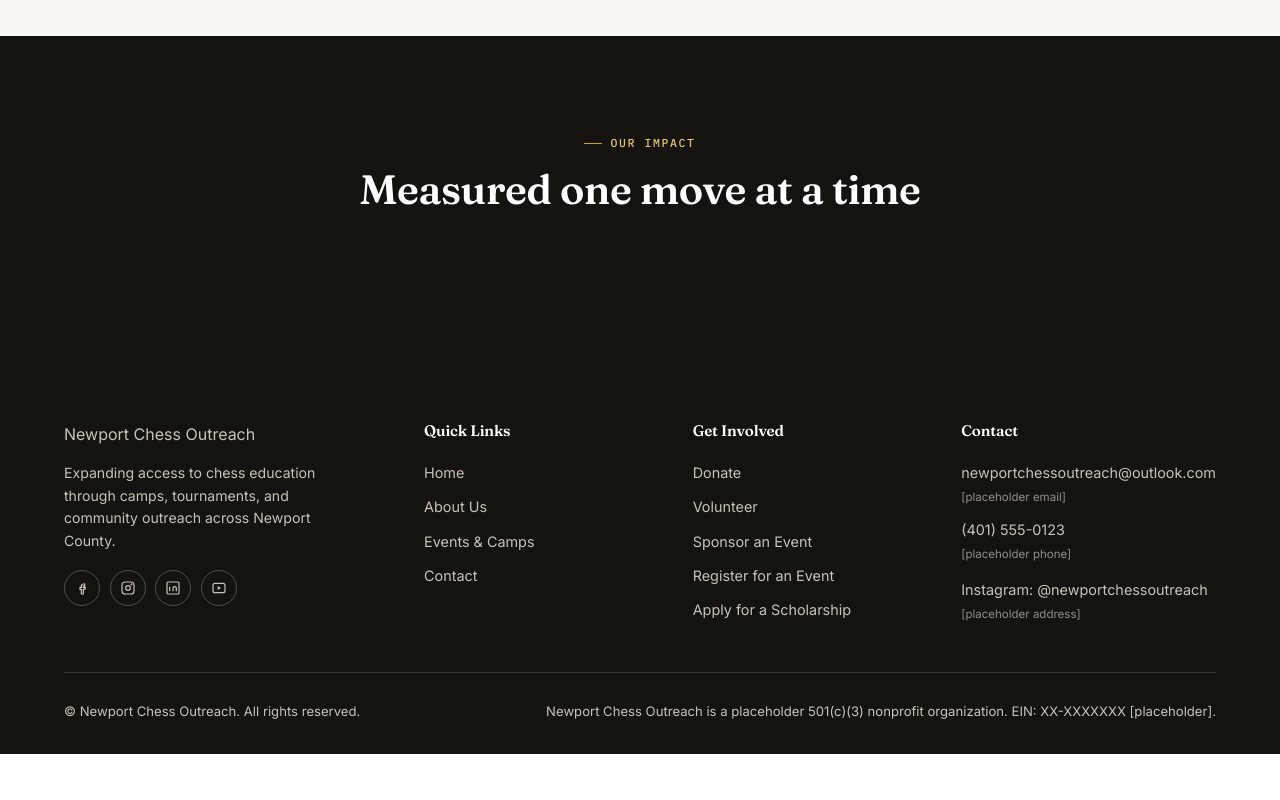
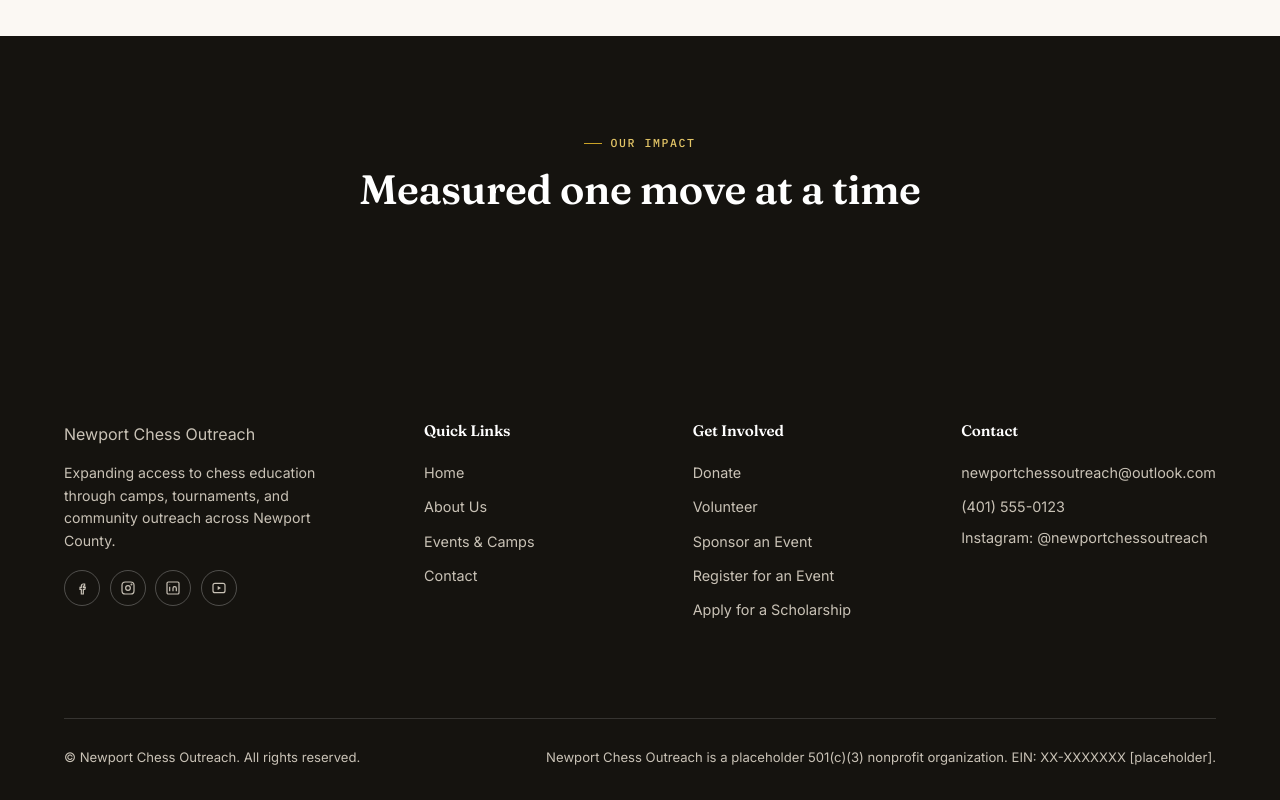
Before and after one commit to Dubby1108/newport-chess-outreach, a website: page index.html in a window 1280 px wide. Shown: the part 2521-3321 px from the top of the page. Before the commit the page ends 3275 px from the top, so only its background shows below. Drawn offline with Linux system fonts and the light colour scheme.

Commit message:
fixing text

```diff
--- a/data.js
+++ b/data.js
@@ -58,7 +58,7 @@ const SITE_DATA = {
       costCents: 29900,
       short: "A full week of instruction, puzzles, and friendly tournament play for beginner through advanced players.",
 
-      description: "**Knight4Life Summer Camp — Where Every Move Matters.** Five days. All skill levels. One unforgettable week. Knight4Life Summer Camp is a student-led chess program where beginners and experienced players alike learn, compete, and grow together. Hosted in partnership with Wise Camps, campers benefit from a structured, well-supervised environment with experienced staff supporting safety and daily operations throughout the week. Each day follows a thoughtfully designed curriculum—from tactical puzzles and team challenges to a Swiss-format tournament on Thursday and a Grand Finale celebration on Friday. Campers are grouped by skill level from day one, ensuring every child receives age-appropriate instruction, meaningful challenges, and personalized support. From a workshop with our guest titled player to mentorship from volunteers on state-placing high school teams, campers build confidence, critical thinking, and sportsmanship both on and off the board. Beyond chess, campers earn team points, solve daily puzzles, form new friendships, and leave with personalized achievement certificates and camp swag. It's educational, engaging, and a whole lot of fun. Whether your child is just learning the game or has been playing for years, there's a place for them here. Spots are limited—register today.",
+      description: "**Knight4Life Summer Camp — Where Every Move Matters.** Five days. All skill levels. One unforgettable week. Knight4Life Summer Camp is a student-led chess program where beginners and experienced players alike learn, compete, and grow together. Hosted alongside with Wise Camps, campers benefit from a structured, well-supervised environment with experienced staff supporting safety and daily operations throughout the week. Each day follows a thoughtfully designed curriculum—from tactical puzzles and team challenges to a Swiss-format tournament on Thursday and a Grand Finale celebration on Friday. Campers are grouped by skill level from day one, ensuring every child receives age-appropriate instruction, meaningful challenges, and personalized support. From a workshop with our guest titled player to mentorship from volunteers on state-placing high school teams, campers build confidence, critical thinking, and sportsmanship both on and off the board. Beyond chess, campers earn team points, solve daily puzzles, form new friendships, and leave with personalized achievement certificates and camp swag. It's educational, engaging, and a whole lot of fun. Whether your child is just learning the game or has been playing for years, there's a place for them here. Spots are limited—register today.",
       schedule: [
         { time: "9:30 – 9:45 AM", activity: "Arrival & morning puzzle" },
         { time: "9:30 – 10:30 AM", activity: "Lessons and Workshops" },
--- a/index.html
+++ b/index.html
@@ -175,9 +175,9 @@
       </div>
       <div>
         <h4>Contact</h4>
-        <a href="mailto:newportchessoutreach@outlook.com">newportchessoutreach@outlook.com<br><span style="font-size:0.72rem;opacity:0.7;">[placeholder email]</span></a>
-        <a href="tel:+14015550123">(401) 555-0123<br><span style="font-size:0.72rem;opacity:0.7;">[placeholder phone]</span></a>
-        <span style="display:block;padding:0.5rem 0;font-size:0.9rem;">Instagram: @newportchessoutreach<br><span style="font-size:0.72rem;opacity:0.7;">[placeholder address]</span></span>
+        <a href="mailto:newportchessoutreach@outlook.com">newportchessoutreach@outlook.com<br>
+        <a href="tel:+14015550123">(401) 555-0123<br>
+        <span style="display:block;padding:0.5rem 0;font-size:0.9rem;">Instagram: @newportchessoutreach<br>
       </div>
     </div>
     <div class="footer-bottom">
```
